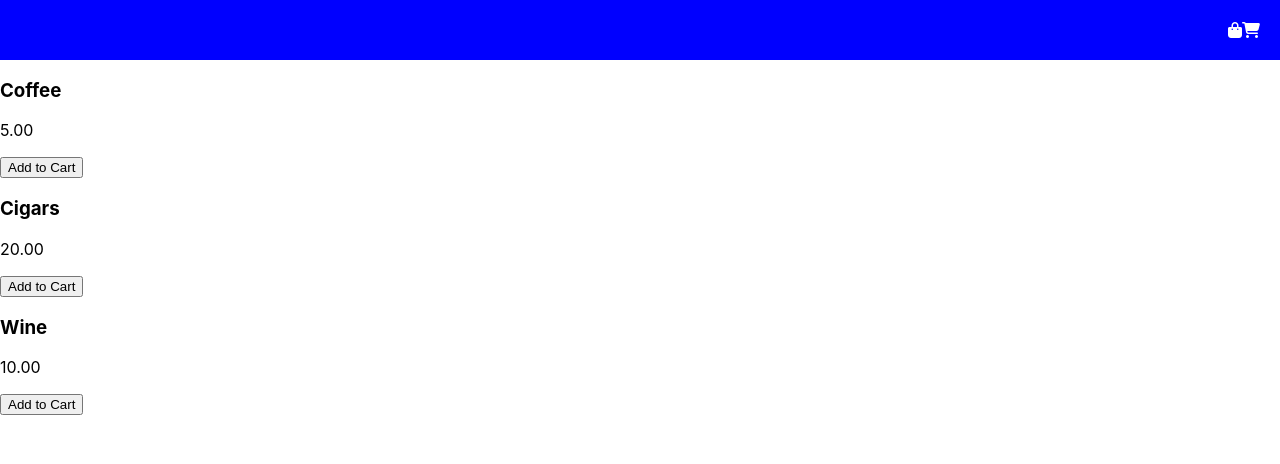
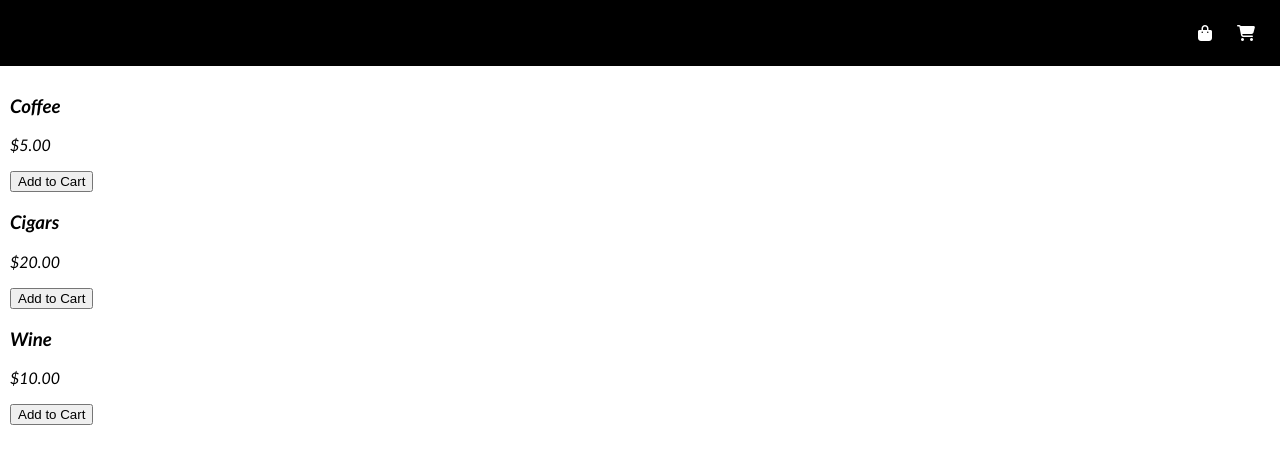
Before and after one commit to 10-4-pursuit/03-27-advanced-state-context, a React (Create React App) app: page / in a window 1280 px wide. Shown: the top 464 px of the page. Built offline with nearby package versions, Linux system fonts and the light colour scheme.

Commit message:
submission with light styling

```diff
--- a/src/App.css
+++ b/src/App.css
@@ -2,9 +2,17 @@
   background-color: gray;
   display: flex;
   justify-content: flex-end;
-  padding: 20px;
+  padding: 10px;
 }
 
 header i {
   color: white;
+  padding: 5px 5px 5px 20px;
 }
+
+main {
+  padding: 10px;
+  font-style: italic;
+  font-family: 'Gill Sans', 'Gill Sans MT', Calibri, 'Trebuchet MS', sans-serif;
+
+}
--- a/src/App.js
+++ b/src/App.js
@@ -12,6 +12,7 @@
       <CartProvider>
         <div className="App">
           <Header />
+
           <main>
             <Routes>
               <Route path="/" element={<ProductsPage />} />
--- a/src/components/Header/index.js
+++ b/src/components/Header/index.js
@@ -10,6 +10,7 @@
 
   return (
     <header>
+
       <div className="cart-preview">
         <Link to="/">
           <i className="fa-solid fa-shopping-bag"></i>
--- a/src/components/Header/styles.css
+++ b/src/components/Header/styles.css
@@ -1,5 +1,5 @@
 header {
-    background-color: blue;
+    background-color: black;
     display: flex;
     justify-content: flex-end;
     padding: 20px;
@@ -17,7 +17,7 @@
     position: absolute;
     padding: 2px;
     border-radius: 100%;
-    background-color: #F33;
+    background-color:gray;
     color: white;
     font-size: 0.6em;
     width: 10px;
--- a/src/components/ProductsPage/index.js
+++ b/src/components/ProductsPage/index.js
@@ -6,17 +6,17 @@
     {
       id: 1,
       name: "Coffee",
-      price: '5.00',
+      price: '$5.00',
     },
     {
       id: 2,
       name: "Cigars",
-      price: '20.00',
+      price: '$20.00',
     },
     {
       id: 3,
       name: "Wine",
-      price: '10.00',
+      price: '$10.00',
     },
   ]);
 
```
